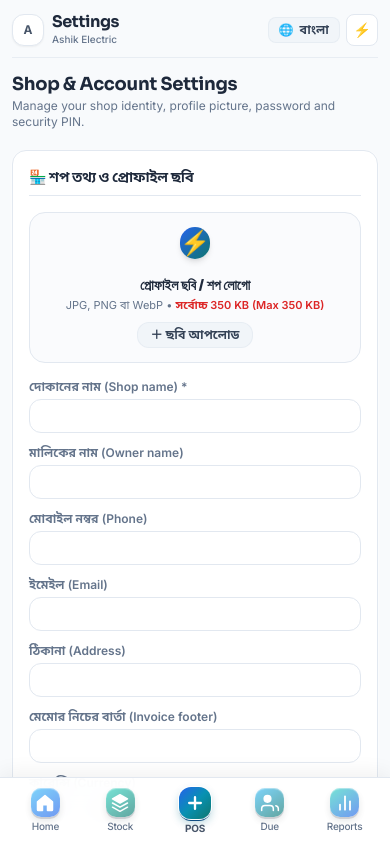
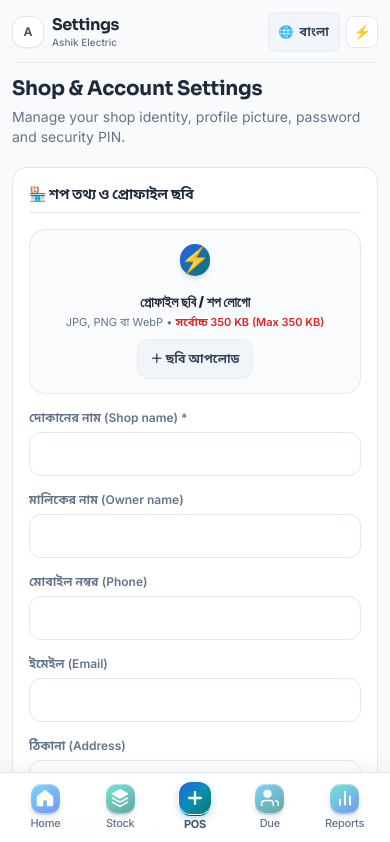
Before and after one commit to abdulmalekjillhazz/Hisab, a Next.js app: page /profile in a window 390 px wide. Shown: the top 842 px of the page. Built offline with nearby package versions, Linux system fonts and the light colour scheme; no server answers.

Commit message:
Improve responsive spacing and touch targets

```diff
--- a/app/globals.css
+++ b/app/globals.css
@@ -58,7 +58,8 @@ button {
 
 .mobile-bottom-nav {
   bottom: 0;
-  min-height: 64px;
+  min-height: 72px;
+  padding-bottom: max(env(safe-area-inset-bottom, 0px), 8px);
 }
 
 /* Colored, tactile navigation icons without increasing the bar height. */
@@ -118,7 +119,7 @@ button {
     @apply rounded-card border border-line bg-white p-4 sm:p-5 shadow-card transition-all;
   }
   .btn {
-    @apply inline-flex items-center justify-center gap-1.5 rounded-xl px-3.5 py-2 sm:px-4 sm:py-2.5 text-xs sm:text-sm font-semibold transition active:scale-[0.98] disabled:pointer-events-none disabled:opacity-50;
+    @apply inline-flex min-h-10 items-center justify-center gap-1.5 rounded-xl px-3.5 py-2 sm:px-4 sm:py-2.5 text-xs sm:text-sm font-semibold transition active:scale-[0.98] disabled:pointer-events-none disabled:opacity-50;
   }
   .btn-primary {
     @apply btn bg-blue text-white hover:bg-blue/90 shadow-sm;
@@ -130,7 +131,7 @@ button {
     @apply btn bg-slate-100 text-slate-700 hover:bg-slate-200 border border-slate-200/60;
   }
   .field {
-    @apply w-full rounded-xl border border-line bg-white px-3 py-2 sm:py-2.5 text-xs sm:text-sm text-ink placeholder:text-slate-400 outline-none transition focus:border-teal focus:ring-2 focus:ring-teal/20;
+    @apply min-h-11 w-full rounded-xl border border-line bg-white px-3 py-2 sm:py-2.5 text-xs sm:text-sm text-ink placeholder:text-slate-400 outline-none transition focus:border-teal focus:ring-2 focus:ring-teal/20;
   }
   .table-wrap {
     @apply overflow-auto rounded-xl border border-line;
--- a/components/dashboard-layout.tsx
+++ b/components/dashboard-layout.tsx
@@ -216,7 +216,7 @@ export function DashboardLayout({ children }: { children: React.ReactNode }) {
                   <NavIcon type={item.type} active={true} />
                 </div>
                 <span
-                  className={`text-[10px] mt-0.5 font-bold tracking-tight ${
+                  className={`text-[11px] mt-0.5 font-bold tracking-tight ${
                     active ? 'text-blue' : 'text-slate-600'
                   }`}
                 >
@@ -240,7 +240,7 @@ export function DashboardLayout({ children }: { children: React.ReactNode }) {
               >
                 <NavIcon type={item.type} active={active} />
               </div>
-              <span className="text-[10px] mt-0.5 font-medium tracking-tight">
+              <span className="text-[11px] mt-0.5 font-medium tracking-tight">
                 {locale === 'bn' ? item.bn : item.en}
               </span>
             </Link>
--- a/components/profile-page.tsx
+++ b/components/profile-page.tsx
@@ -152,10 +152,10 @@ export function ProfilePage() {
   }
 
   return (
-    <div className="space-y-5 max-w-2xl pb-10">
+    <div className="max-w-4xl space-y-5 pb-10">
       <div className="mb-2">
-        <h2 className="font-heading text-lg sm:text-xl font-bold text-ink">Shop & Account Settings</h2>
-        <p className="text-xs text-muted">Manage your shop identity, profile picture, password and security PIN.</p>
+        <h2 className="font-heading text-xl sm:text-2xl font-bold text-ink">Shop & Account Settings</h2>
+        <p className="mt-1 text-sm text-muted">Manage your shop identity, profile picture, password and security PIN.</p>
       </div>
 
       {/* Main Profile & Shop Form */}
@@ -216,7 +216,7 @@ export function ProfilePage() {
         </div>
 
         {/* Input Fields */}
-        <div className="grid grid-cols-1 sm:grid-cols-2 gap-3">
+        <div className="grid grid-cols-1 gap-4 sm:grid-cols-2">
           {[
             ['name', 'দোকানের নাম (Shop name) *'],
             ['ownerName', 'মালিকের নাম (Owner name)'],
@@ -225,23 +225,23 @@ export function ProfilePage() {
             ['address', 'ঠিকানা (Address)'],
             ['invoiceFooter', 'মেমোর নিচের বার্তা (Invoice footer)'],
           ].map(([k, l]) => (
-            <label key={k} className="block text-xs font-semibold text-muted">
+            <label key={k} className="block text-xs font-semibold text-muted sm:text-sm">
               {l}
-              <input className="field mt-1 text-ink text-xs sm:text-sm" {...register(k as keyof Form)} />
+              <input className="field mt-1.5 text-ink text-sm" {...register(k as keyof Form)} />
             </label>
           ))}
 
-          <label className="block text-xs font-semibold text-muted">
+          <label className="block text-xs font-semibold text-muted sm:text-sm">
             কারেন্সি (Currency)
-            <select className="field mt-1 text-xs sm:text-sm" {...register('currency')}>
+            <select className="field mt-1.5 text-sm" {...register('currency')}>
               <option value="BDT">BDT — ৳ (টাকা)</option>
               <option value="USD">USD — $ (ডলার)</option>
             </select>
           </label>
 
-          <label className="block text-xs font-semibold text-muted">
+          <label className="block text-xs font-semibold text-muted sm:text-sm">
             ভাষা (Language)
-            <select className="field mt-1 text-xs sm:text-sm" {...register('locale')}>
+            <select className="field mt-1.5 text-sm" {...register('locale')}>
               <option value="bn">বাংলা (Bengali)</option>
               <option value="en">English (ইংরেজি)</option>
             </select>
```
